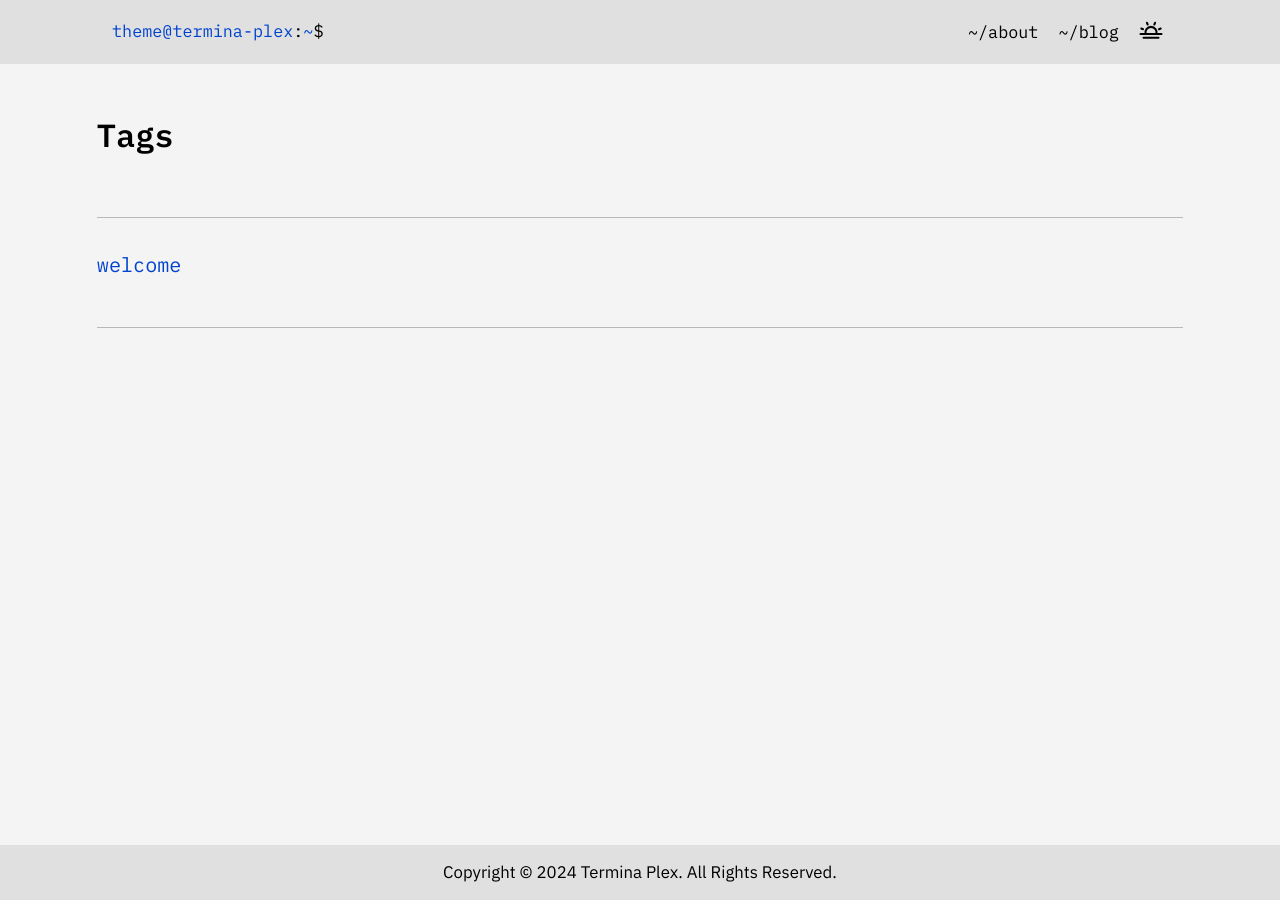
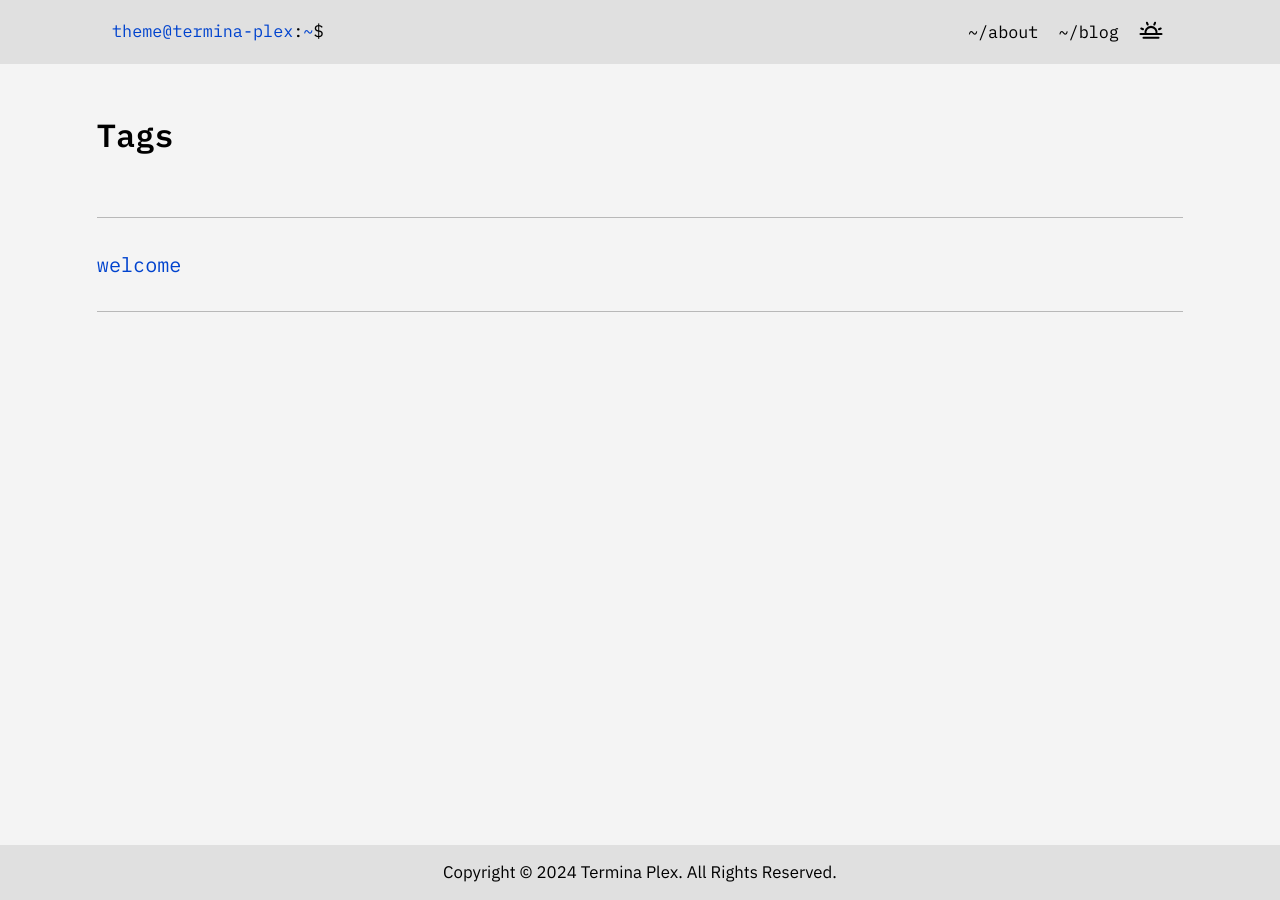
Before and after one commit to questionlp/termina-plex, a Jekyll site: the page built from tag/index.md, in a window 1280 px wide. Built offline with Jekyll 4.4.1, drawn with Linux system fonts in a browser that asks for light colours.

Commit message:
Continue tweaking .postInfo padding and enclose read more link within post excerpt

```diff
--- a/_sass/termina-plex/_layout.scss
+++ b/_sass/termina-plex/_layout.scss
@@ -284,12 +284,16 @@ div#theme-toggle {
 }
 
 .postsEntries .postInfo {
-  padding-bottom: 1rem;
+  padding-bottom: 0;
 }
 
 .postInfo:last-of-type {
   border-bottom: 1px solid rgba(127, 127, 127, 0.5);
   padding-bottom: 2rem;
+}
+
+.postsEntries .postInfo:last-of-type {
+  padding-bottom: 1rem;
 }
 
 .postDate {
```
Also changed, not shown: _layouts/home.html (+6 -5 lines), termina-plex.gemspec.
